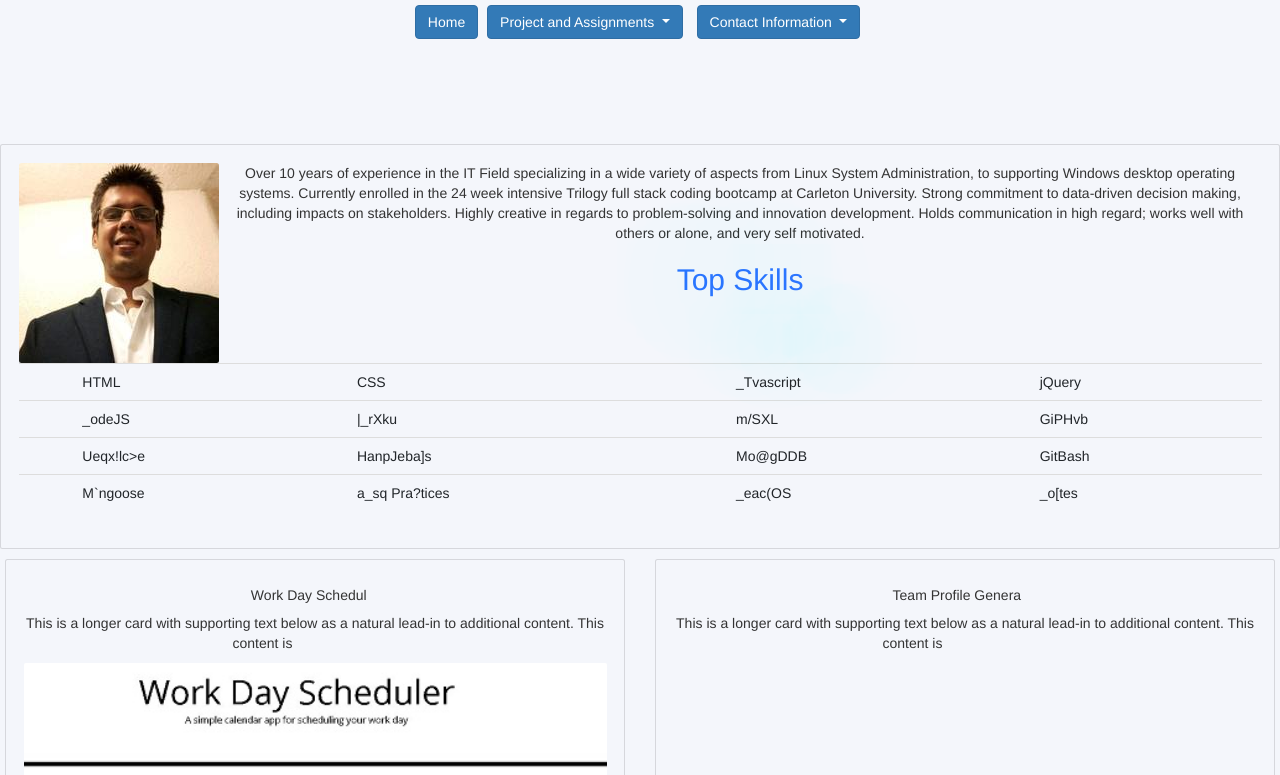
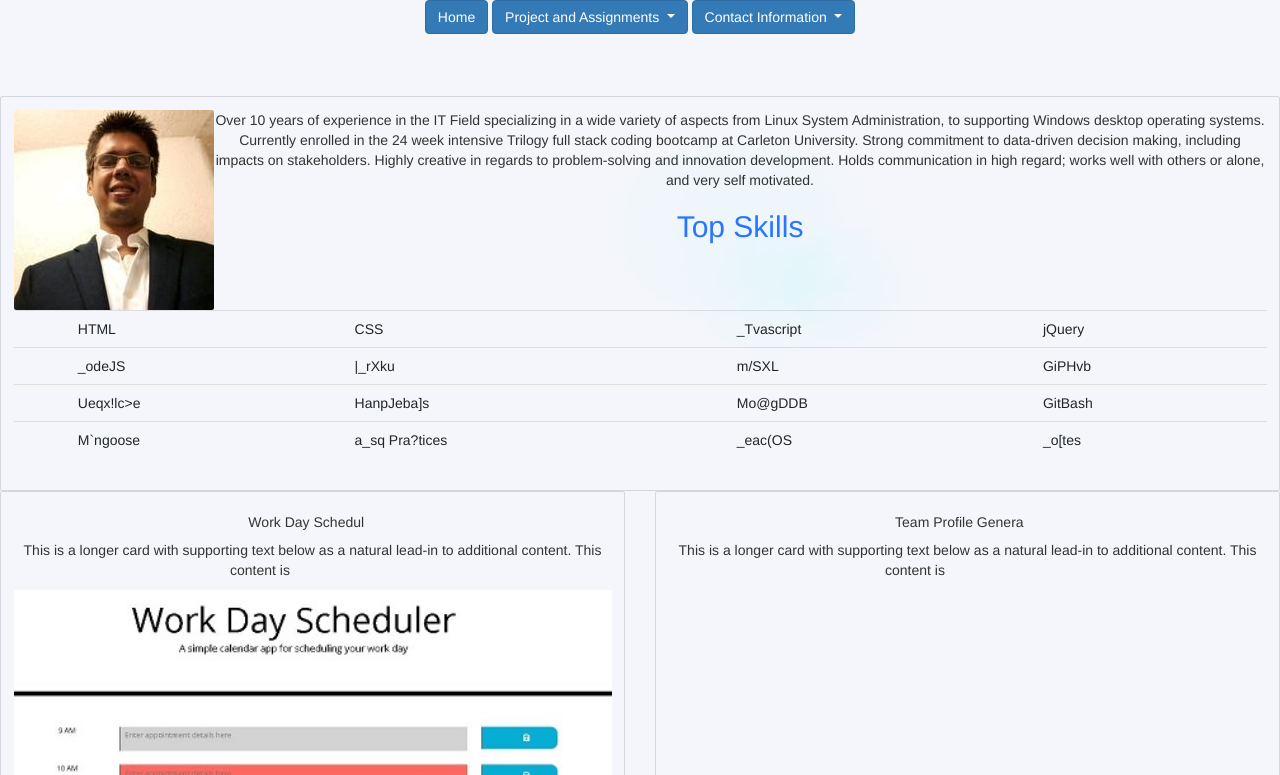
Before and after one commit to mrmikehoyt/mrmikehoyt.github.io, a plain HTML site: page index.html in a window 1280 px wide. Shown: the top 775 px of the page. Drawn offline with nearby package versions, Linux system fonts and the light colour scheme.

Commit message:
Update index.html

```diff
--- a/index.html
+++ b/index.html
@@ -83,10 +83,7 @@ $(function(){
             <style>
 
 div {
-  padding-top: 5px;
-  padding-right: 5px;
-  padding-bottom: 5px;
-  padding-left: 5px;
+
   touch-action: none;
 overflow: scroll;
 -webkit-overflow-scrolling: touch;
```
